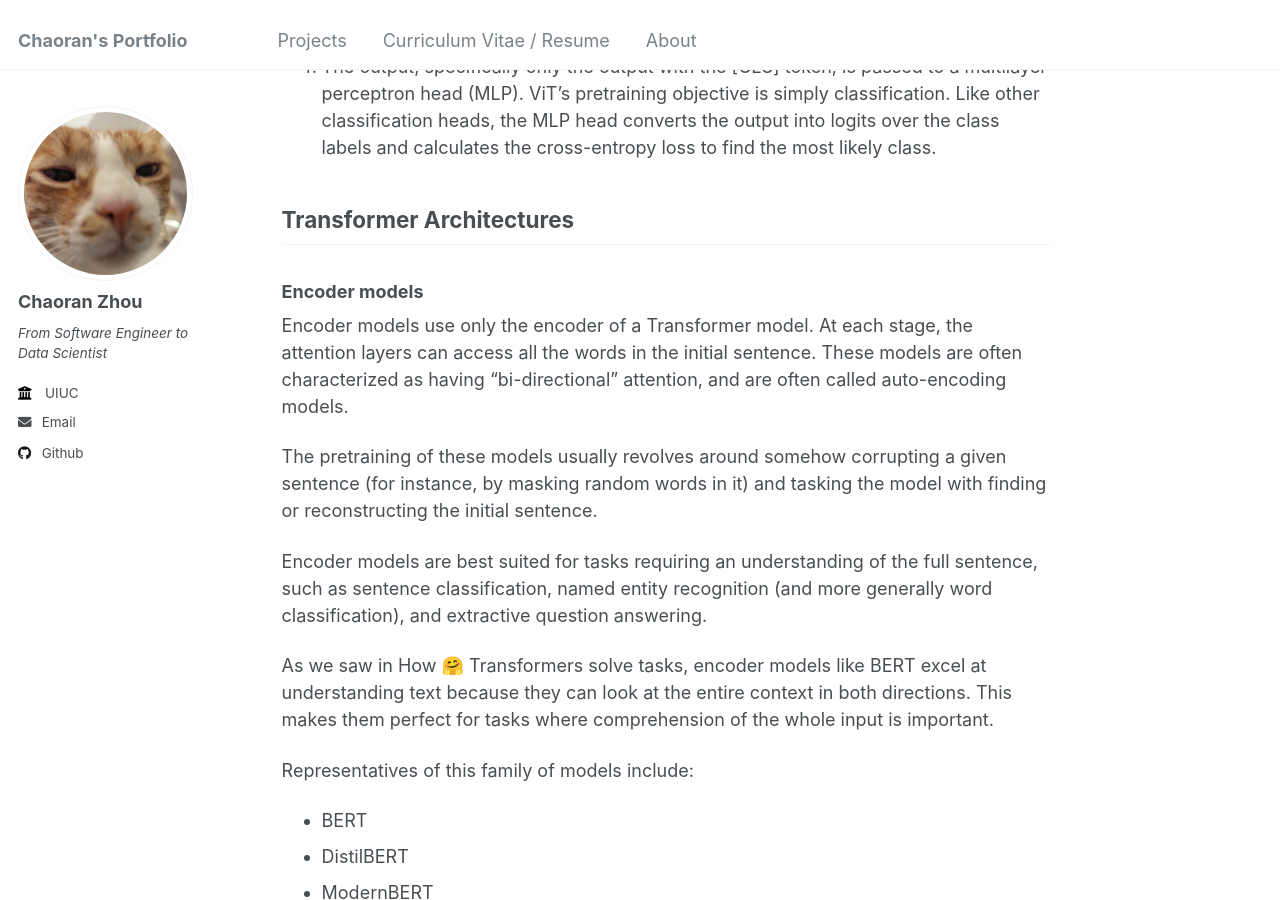
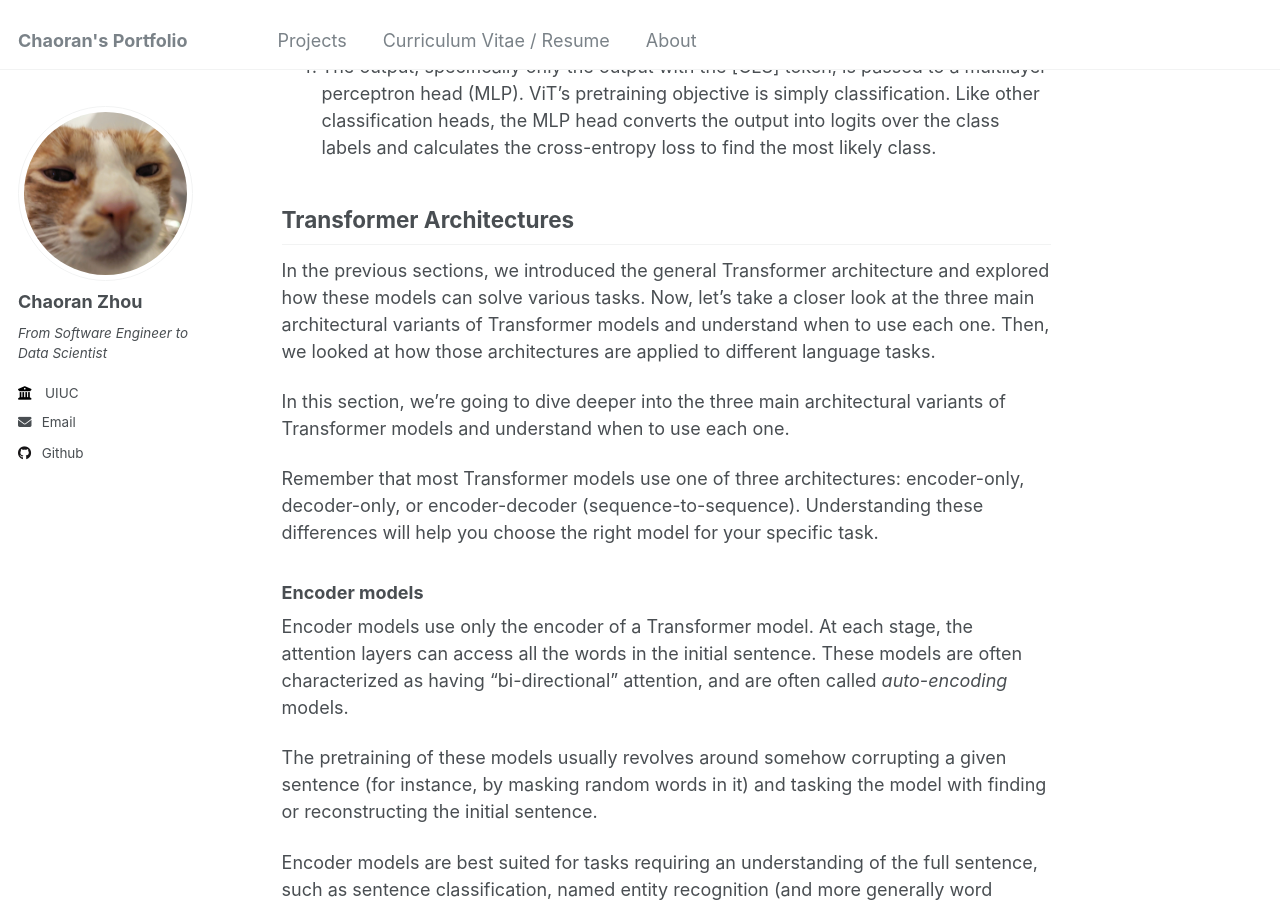
Before and after one commit to ranranrunforit/ranranrunforit.github.io, a Jekyll site: the page built from _projects/project-15.md, in a window 1280 px wide and 900 px high, scrolled down 18966 px. Built offline with Jekyll 4.4.1, drawn with Linux system fonts in a browser that asks for light colours; some of the changed text lies outside the part shown.

Commit message:
Update project-15.md

```diff
--- a/_projects/project-15.md
+++ b/_projects/project-15.md
@@ -379,9 +379,15 @@ The main change ViT introduced was in how images are fed to a Transformer:
 
 ## Transformer Architectures
 
+In the previous sections, we introduced the general Transformer architecture and explored how these models can solve various tasks. Now, let’s take a closer look at the three main architectural variants of Transformer models and understand when to use each one. Then, we looked at how those architectures are applied to different language tasks.
+
+In this section, we’re going to dive deeper into the three main architectural variants of Transformer models and understand when to use each one.
+
+Remember that most Transformer models use one of three architectures: encoder-only, decoder-only, or encoder-decoder (sequence-to-sequence). Understanding these differences will help you choose the right model for your specific task.
+
 ### Encoder models
 
-Encoder models use only the encoder of a Transformer model. At each stage, the attention layers can access all the words in the initial sentence. These models are often characterized as having “bi-directional” attention, and are often called auto-encoding models.
+Encoder models use only the encoder of a Transformer model. At each stage, the attention layers can access all the words in the initial sentence. These models are often characterized as having “bi-directional” attention, and are often called *auto-encoding* models.
 
 The pretraining of these models usually revolves around somehow corrupting a given sentence (for instance, by masking random words in it) and tasking the model with finding or reconstructing the initial sentence.
 
@@ -412,13 +418,13 @@ Representatives of this family of models include:
 - Google’s Gemma Series
 - DeepSeek’s V3
 
-## Modern Large Language Models (LLMs)
+### Modern Large Language Models (LLMs)
 Most modern Large Language Models (LLMs) use the decoder-only architecture. These models have grown dramatically in size and capabilities over the past few years, with some of the largest models containing hundreds of billions of parameters.
 
 Modern LLMs are typically trained in two phases:
 
-1. Pretraining: The model learns to predict the next token on vast amounts of text data
-2. Instruction tuning: The model is fine-tuned to follow instructions and generate helpful responses
+1. **Pretraining**: The model learns to predict the next token on vast amounts of text data
+2. **Instruction tuning**: The model is fine-tuned to follow instructions and generate helpful responses
 
 This approach has led to models that can understand and generate human-like text across a wide range of topics and tasks.
 
```
